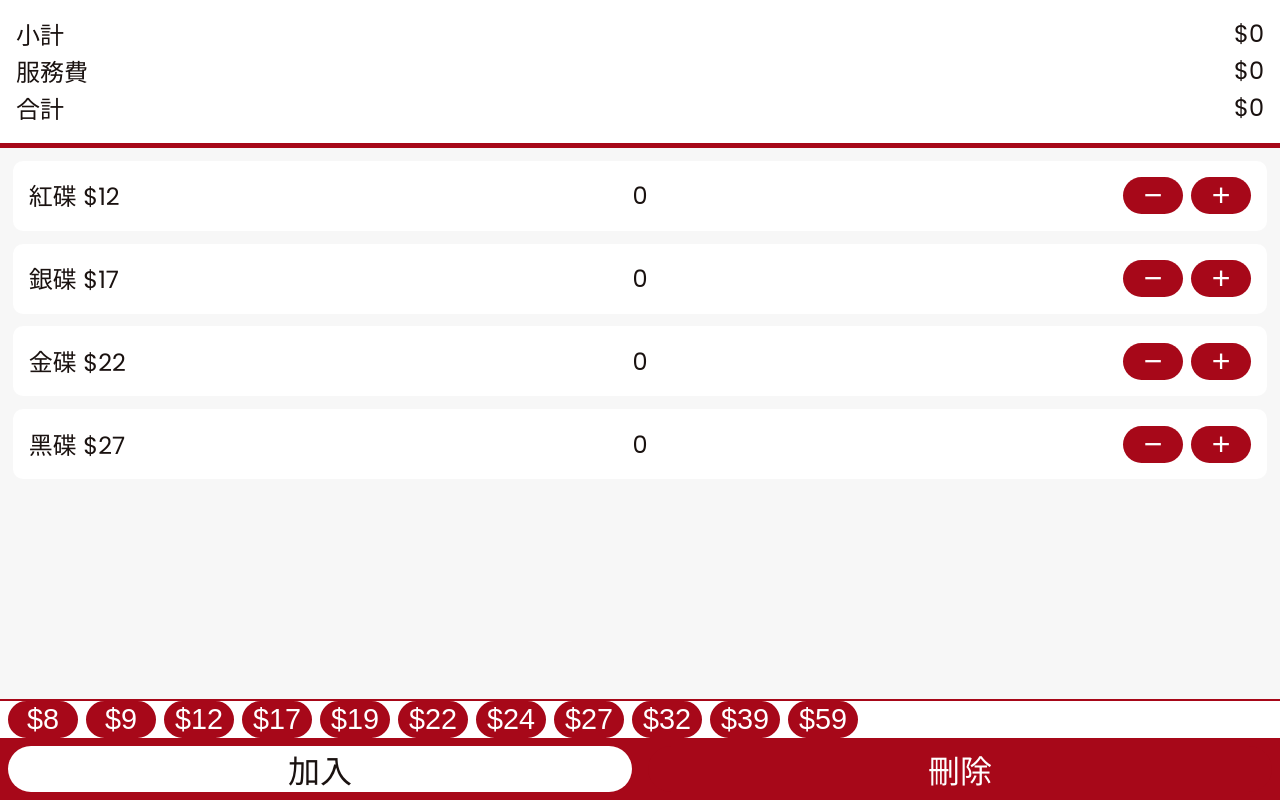
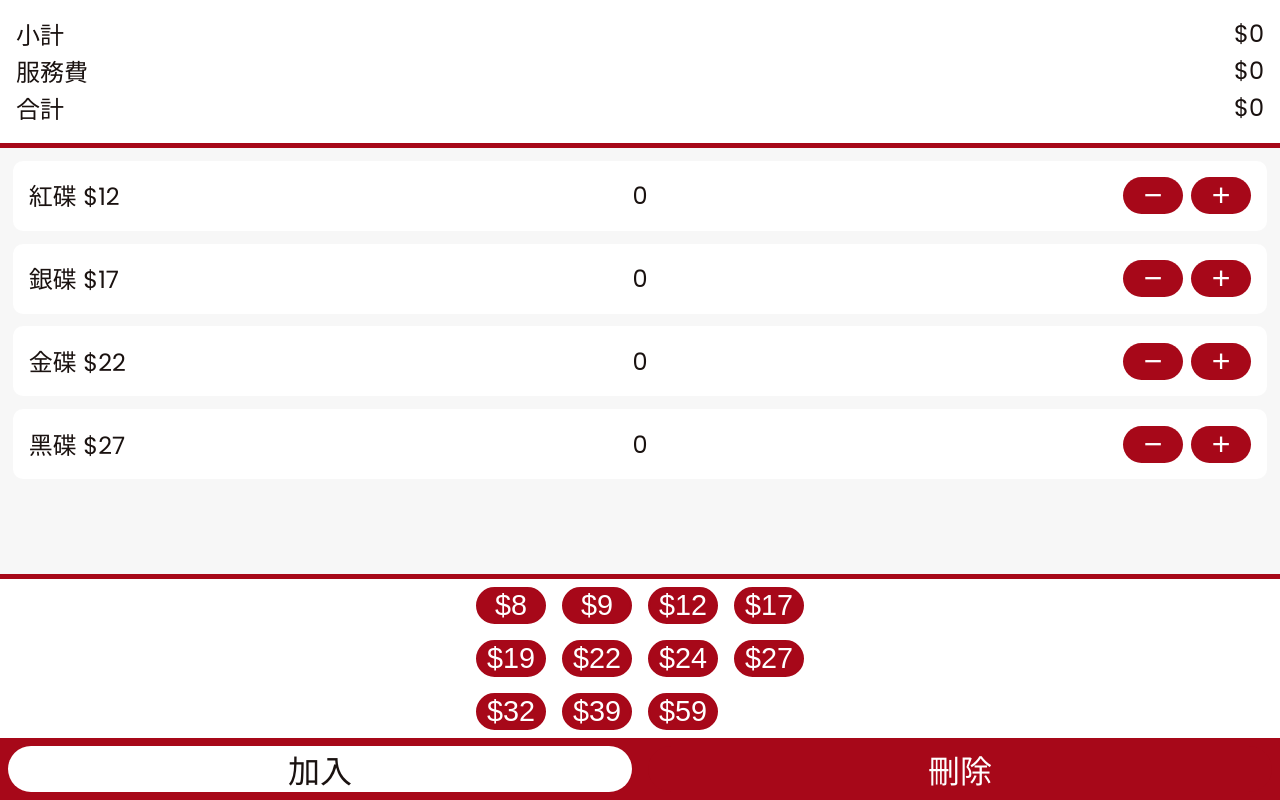
Before and after one commit to man7788/sushiro-calculator, a React (Vite) app in the folder calculator/: page / in a window 1280 px wide. Both pictures are taken after a click on the button "加入". Built offline with nearby package versions, Linux system fonts and the light colour scheme.

Commit message:
Update Select styles

```diff
--- a/calculator/src/Components/Controls/Select.module.css
+++ b/calculator/src/Components/Controls/Select.module.css
@@ -1,14 +1,18 @@
 .Select {
-  border-top: 2px solid rgb(167, 8, 25);
+  border-top: 5px solid rgb(167, 8, 25);
+  display: grid;
+  grid-template-columns: repeat(4, auto);
+  justify-content: center;
 }
+
 .Select button {
-  background-color: rgb(167, 8, 25);
+  background: rgb(167, 8, 25);
   border: 2px solid rgb(167, 8, 25);
   border-radius: 100px;
   width: 70px;
   color: #fff;
   font-size: 1.8rem;
-  margin: 0 0 0 0.5rem;
+  margin: 0.5rem;
 }
 
 .Select button:active {
```
